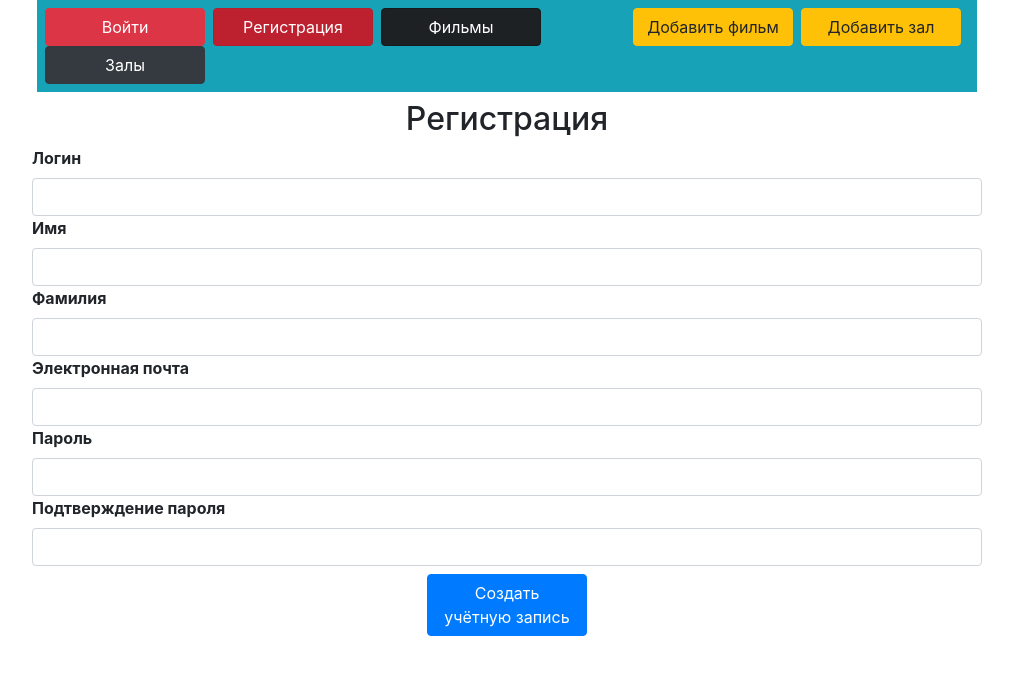
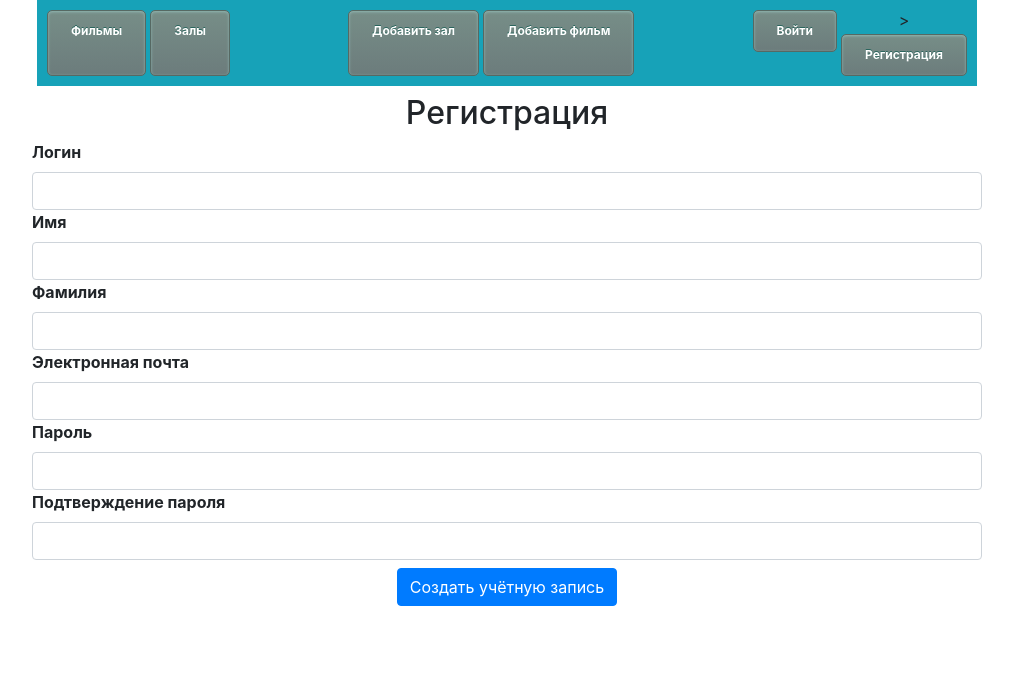
Before and after one commit to Bak0903/python_group_2_homework_63_bakai_naralyev, a React (Create React App) app in the folder frontend/: page /register in a window 1280 px wide. Shown: the top 674 px of the page, without its empty margins (133-1146 px from the left). Built offline with nearby package versions, Linux system fonts and the light colour scheme.

Commit message:
Переход на личную страницу

```diff
--- a/frontend/src/App.js
+++ b/frontend/src/App.js
@@ -14,6 +14,7 @@ import Login from "./containers/Login/Login";
 import Logout from "./containers/Logout/Logout";
 import AuthRoute from "./components/AuthRoute/AuthRoute";
 import Register from './containers/Register/Register';
+import PersonalPage from './containers/PersonalPage/PersonalPage';
 
 
 
@@ -24,6 +25,7 @@ class App extends Component {
                 <BrowserRouter>
                     <Layout>
                         <Switch>
+                            <Route path="/user" component={PersonalPage}/>
                             <Route path="/register" component={Register}/>
                             <Route path="/login" component={Login}/>
                             <Route path="/logout" component={Logout}/>
--- a/frontend/src/Layout.css
+++ b/frontend/src/Layout.css
@@ -1,4 +1,51 @@
-.btn {
-    width: 160px;
-    font-size: 12px;
+span {
+    color: black;
+    font-size: 16px;
+    margin: auto 5px;
 }
+
+.link {
+    text-decoration: none;
+    color: black;
+}
+
+.myButton {
+	-moz-box-shadow:inset 0px 1px 3px 0px #91b8b3;
+	-webkit-box-shadow:inset 0px 1px 3px 0px #91b8b3;
+	box-shadow:inset 0px 1px 3px 0px #91b8b3;
+	background:-webkit-gradient(linear, left top, left bottom, color-stop(0.05, #768d87), color-stop(1, #6c7c7c));
+	background:-moz-linear-gradient(top, #768d87 5%, #6c7c7c 100%);
+	background:-webkit-linear-gradient(top, #768d87 5%, #6c7c7c 100%);
+	background:-o-linear-gradient(top, #768d87 5%, #6c7c7c 100%);
+	background:-ms-linear-gradient(top, #768d87 5%, #6c7c7c 100%);
+	background:linear-gradient(to bottom, #768d87 5%, #6c7c7c 100%);
+	filter:progid:DXImageTransform.Microsoft.gradient(startColorstr='#768d87', endColorstr='#6c7c7c',GradientType=0);
+	background-color:#768d87;
+	-moz-border-radius:5px;
+	-webkit-border-radius:5px;
+	border-radius:5px;
+	border:1px solid #566963;
+	display:block;
+	cursor:pointer;
+	color:#ffffff;
+	font-size:12px;
+	font-weight:bold;
+    margin: 2px;
+	padding:11px 23px;
+	text-decoration:none;
+	text-shadow:0px -1px 0px #2b665e;
+}
+.myButton:hover {
+	background:-webkit-gradient(linear, left top, left bottom, color-stop(0.05, #6c7c7c), color-stop(1, #768d87));
+	background:-moz-linear-gradient(top, #6c7c7c 5%, #768d87 100%);
+	background:-webkit-linear-gradient(top, #6c7c7c 5%, #768d87 100%);
+	background:-o-linear-gradient(top, #6c7c7c 5%, #768d87 100%);
+	background:-ms-linear-gradient(top, #6c7c7c 5%, #768d87 100%);
+	background:linear-gradient(to bottom, #6c7c7c 5%, #768d87 100%);
+	filter:progid:DXImageTransform.Microsoft.gradient(startColorstr='#6c7c7c', endColorstr='#768d87',GradientType=0);
+	background-color:#6c7c7c;
+}
+.myButton:active {
+	position:relative;
+	top:1px;
+}
--- a/frontend/src/Layout.js
+++ b/frontend/src/Layout.js
@@ -6,18 +6,27 @@ import './Layout.css';
 class Layout extends Component {
     render() {
         const username = localStorage.getItem('username');
-        const isAdmin = localStorage.getItem('is_admin');
         return <div className='App'>
-            <div className='mb-2 col-12 clearfix bg-info p-2'>
-                {localStorage.getItem('auth-token')
-                    ? <div><NavLink className='btn btn-danger float-left mr-2' to="/logout">Выйти</NavLink></div>
-                    : [<div><NavLink className='btn btn-danger float-left mr-2' to="/login">Войти</NavLink></div>,
-                        <div><NavLink className='btn btn-danger float-left mr-2' to="/register">Регистрация</NavLink></div>
+            <div className='d-flex justify-content-between col-12 mb-2 bg-info p-2'>
+                <div className='d-flex'>
+                    <NavLink to='/' className="myButton">Фильмы</NavLink>
+                    <NavLink to='/halls' className="myButton">Залы</NavLink>
+                </div>
+                <div className='d-flex'>
+                    <NavLink to='/halls/add' className='myButton'>Добавить зал</NavLink>
+                    <NavLink to='/movies/add' className='myButton'>Добавить фильм</NavLink>
+                </div>
+
+                <div className='d-flex'>
+                  {localStorage.getItem('auth-token')
+                    ? <div key='exit' className='d-flex'>
+                          <span>Привет, <NavLink className='link' to='/user'>{username}</NavLink></span>
+                          <NavLink className='myButton' to="/logout">Выйти</NavLink>
+                      </div>
+                    : [<div key='enter'><NavLink className='myButton' to="/login">Войти</NavLink></div>,
+                        <div key='register'>><NavLink className='myButton' to="/register">Регистрация</NavLink></div>
                     ]}
-                <div><NavLink to='/halls/add' className='btn btn-warning float-right mr-2'>Добавить зал</NavLink></div>
-                <div><NavLink to='/movies/add' className='btn btn-warning float-right mr-2'>Добавить фильм</NavLink></div>
-                <div><NavLink to='/' className="btn btn-dark float-left mr-2">Фильмы</NavLink></div>
-                <div><NavLink to='/halls' className="btn btn-dark float-left  mr-2">Залы</NavLink></div>
+                </div>
             </div>
             <div>
                 {this.props.children}
--- a/frontend/src/containers/Login/Login.js
+++ b/frontend/src/containers/Login/Login.js
@@ -16,6 +16,10 @@ class Login extends Component {
         return axios.post('login/', this.state.credentials).then(response => {
             console.log(response);
             localStorage.setItem('auth-token', response.data.token);
+            localStorage.setItem('username', response.data.username);
+            localStorage.setItem('first_name', response.data.first_name);
+            localStorage.setItem('last_name', response.data.last_name);
+            localStorage.setItem('email', response.data.email);
             if (this.props.location.state) {
                 this.props.history.replace(this.props.location.state.next);
             } else {
--- /dev/null
+++ b/frontend/src/containers/PersonalPage/PersonalPage.js
@@ -0,0 +1,18 @@
+import React, {Component, Fragment} from 'react';
+
+
+class PersonalPage extends Component {
+    render () {
+        const first_name = localStorage.getItem('first_name');
+        const last_name = localStorage.getItem('last_name');
+        const email = localStorage.getItem('email');
+        const username = localStorage.getItem('username');
+        console.log(username, first_name, last_name, email);
+        return <Fragment>
+
+        </Fragment>
+    }
+}
+
+
+export default PersonalPage;
--- a/frontend/src/containers/Register/Register.js
+++ b/frontend/src/containers/Register/Register.js
@@ -20,6 +20,44 @@ class Register extends Component {
         return password === passwordConfirm
     };
 
+
+    performLogin = (username, password) => {
+        axios.post('login/', {username, password}).then(response => {
+            console.log(response);
+            localStorage.setItem('auth-token', response.data.token);
+            localStorage.setItem('username', response.data.username);
+            localStorage.setItem('first_name', response.data.first_name);
+            localStorage.setItem('last_name', response.data.last_name);
+            localStorage.setItem('email', response.data.email);
+            this.props.history.replace('/user/');
+        }).catch(error => {
+            console.log(error);
+            console.log(error.response);
+            this.props.history.replace({
+                pathname: '/login/',
+                state: {next: '/'}
+            });
+        })
+    };
+
+    // formSubmitted = (event) => {
+    //     event.preventDefault();
+    //     const {passwordConfirm, ...restData} = this.state.user;
+    //     const {username, password} = this.state.user;
+    //     return axios.post(REGISTER_URL, restData).then(response => {
+    //         console.log(response);
+    //         this.performLogin(username, password);
+    //     }).catch(error => {
+    //         console.log(error);
+    //         console.log(error.response);
+    //         this.setState({
+    //             ...this.state,
+    //             errors: error.response.data
+    //         })
+    //     });
+    // };
+
+
     formSubmitted = (event) => {
         event.preventDefault();
         if (this.passwordsMatch()) {
@@ -32,10 +70,7 @@ class Register extends Component {
             };
             return axios.post('register/', data).then(response => {
                 console.log(response);
-                this.props.history.push({
-                    pathname: '/login/',
-                    state: {next: '/'}
-                });
+                this.performLogin(data.username, data.password);
             }).catch(error => {
                 console.log(error);
                 console.log(error.response);
```
